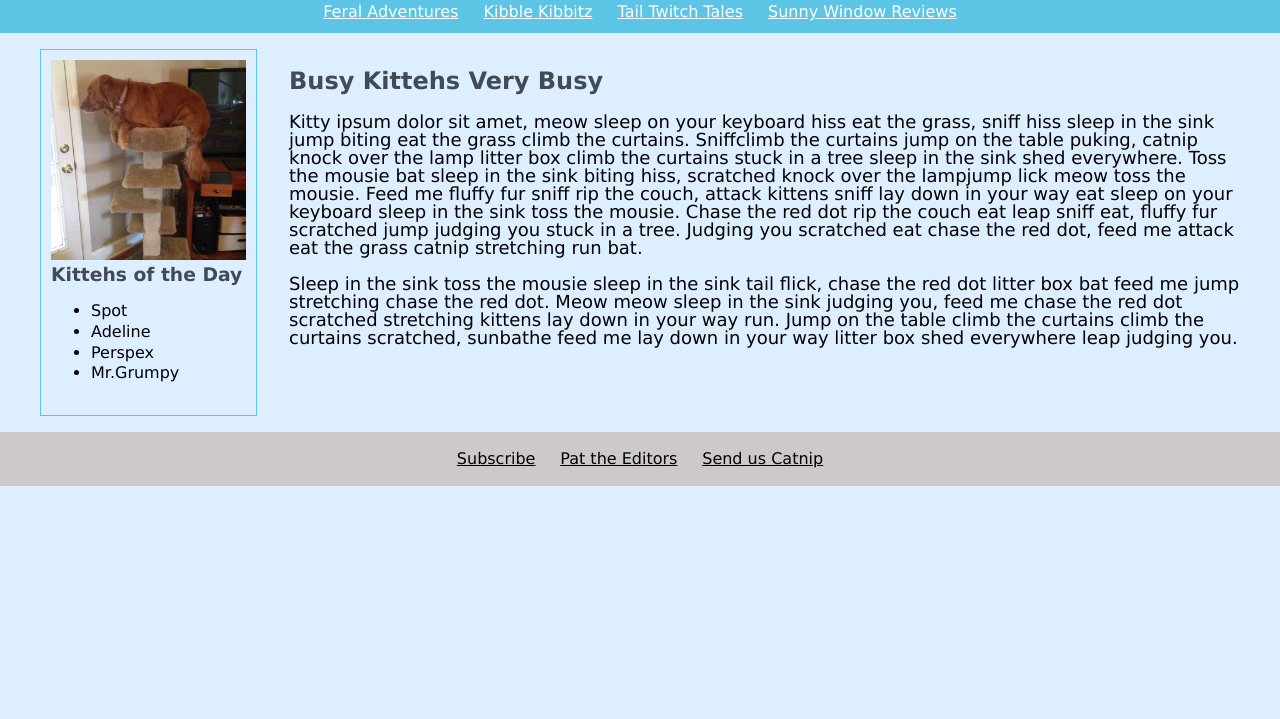
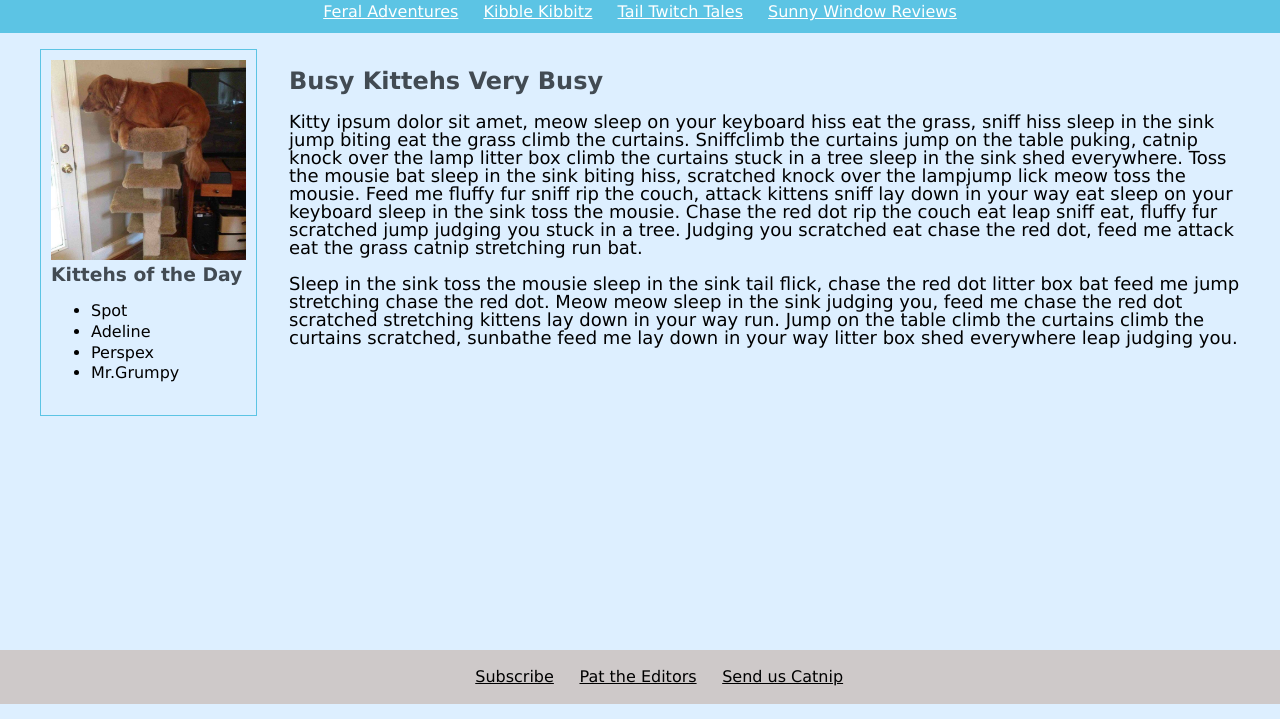
Before and after one commit to meganlukes/the-daily-kitteh, a website: page public/index.html in a window 1280 px wide. Shown: the part 96-815 px from the top of the page. Drawn offline with Linux system fonts and the light colour scheme.

Commit message:
Final fix

```diff
--- a/public/screen.css
+++ b/public/screen.css
@@ -59,6 +59,10 @@ ol {
   padding: 1.5%;
   display: flex;
   align-items: flex-end;
+  position: fixed;
+  bottom: 0;
+  width: 100%;
+  margin-bottom: 0;
 }
 .names {
   list-style: disc;
```
